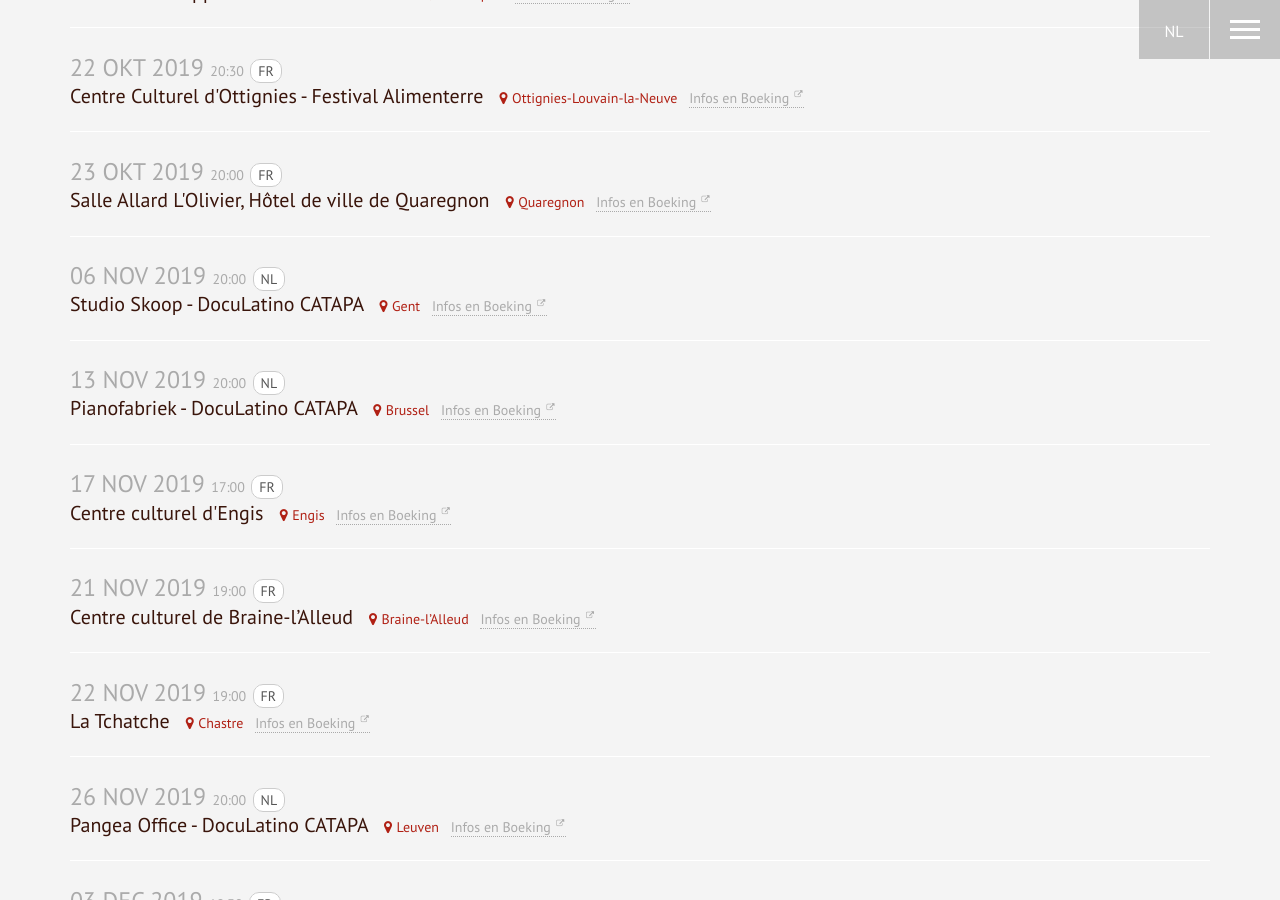
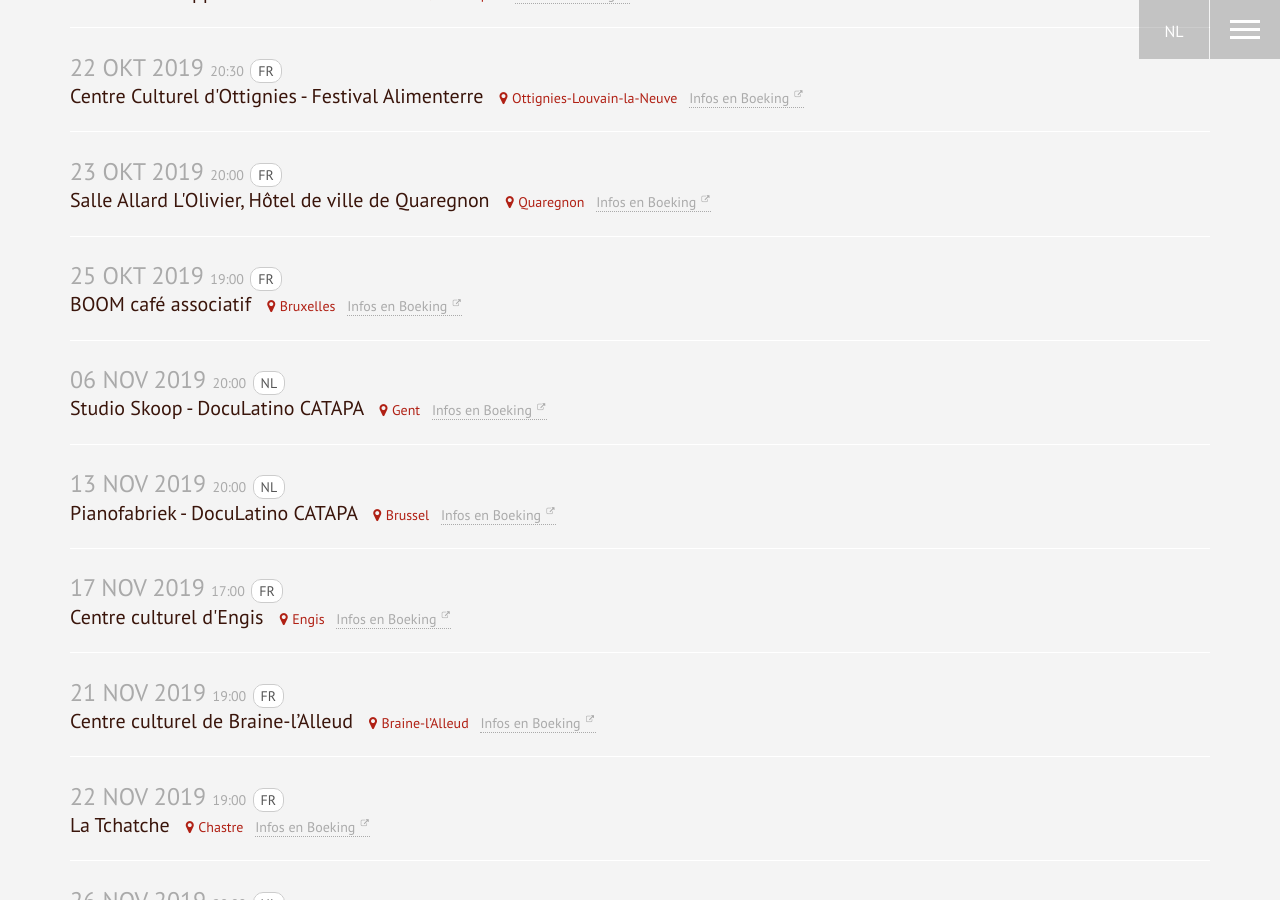
Before and after one commit to entipe/Minga-Live, a Jekyll site: the page built from index.nl.html, in a window 1280 px wide and 900 px high, scrolled down 1855 px. Built offline with Jekyll 4.4.1, drawn with Linux system fonts in a browser that asks for light colours.

Commit message:
Ajout projection Boom café

```diff
--- a/_data/agenda.yml
+++ b/_data/agenda.yml
@@ -46,6 +46,12 @@
   link: https://catapa.be/nl/activiteit/doculatino-brussels-tracing-the-ict-supply-chain/
   full: false
   lang: NL
+- date: '2019-10-25 19:00'
+  place: BOOM café associatif
+  city: Bruxelles
+  link: https://www.facebook.com/events/778815612574903/
+  full: false
+  lang: FR
 - date: '2019-10-23 20:00'
   place: Salle Allard L'Olivier, Hôtel de ville de Quaregnon
   city: Quaregnon
```
